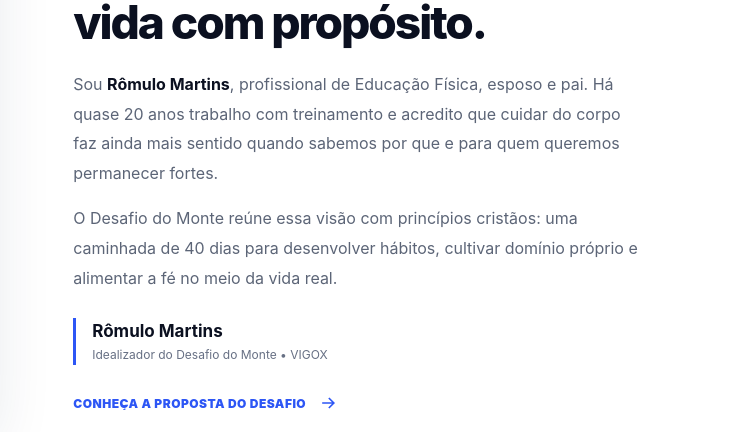
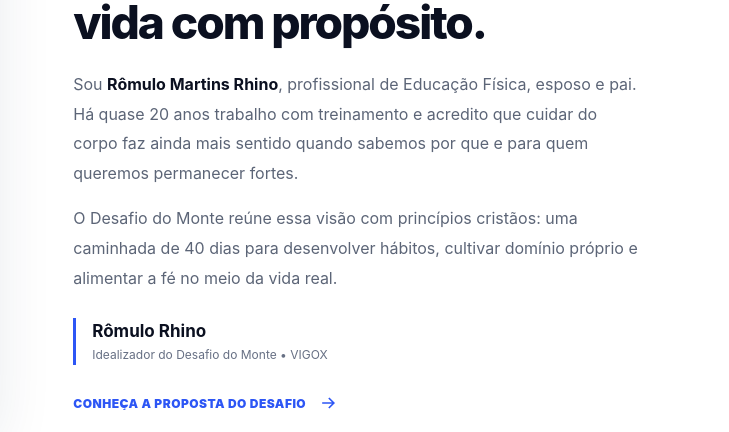
Before and after one commit to romulorhino/desafiodomonte, a plain HTML site: page index.html in a window 1280 px wide. Shown: the part 3758-4190 px from the top of the page, 551-1280 px from the left. Drawn offline with Linux system fonts and the light colour scheme.

Commit message:
Update mentor's name to include 'Rhino'

```diff
--- a/index.html
+++ b/index.html
@@ -498,9 +498,9 @@
         <div class="mentor-copy">
           <div class="eyebrow">Quem conduz a jornada</div>
           <h2 id="mentor-title">Você não precisa escolher entre um corpo forte e uma vida com propósito.</h2>
-          <p>Sou <strong>Rômulo Martins</strong>, profissional de Educação Física, esposo e pai. Há quase 20 anos trabalho com treinamento e acredito que cuidar do corpo faz ainda mais sentido quando sabemos por que e para quem queremos permanecer fortes.</p>
+          <p>Sou <strong>Rômulo Martins Rhino</strong>, profissional de Educação Física, esposo e pai. Há quase 20 anos trabalho com treinamento e acredito que cuidar do corpo faz ainda mais sentido quando sabemos por que e para quem queremos permanecer fortes.</p>
           <p>O Desafio do Monte reúne essa visão com princípios cristãos: uma caminhada de 40 dias para desenvolver hábitos, cultivar domínio próprio e alimentar a fé no meio da vida real.</p>
-          <div class="mentor-signature"><strong>Rômulo Martins</strong><span>Idealizador do Desafio do Monte • VIGOX</span></div>
+          <div class="mentor-signature"><strong>Rômulo Rhino</strong><span>Idealizador do Desafio do Monte • VIGOX</span></div>
           <a href="#video" class="mentor-text-link">CONHEÇA A PROPOSTA DO DESAFIO <svg viewBox="0 0 24 24" fill="none" stroke="currentColor" stroke-width="2" aria-hidden="true"><path d="M5 12h14m-6-6 6 6-6 6"/></svg></a>
         </div>
       </div>
```
